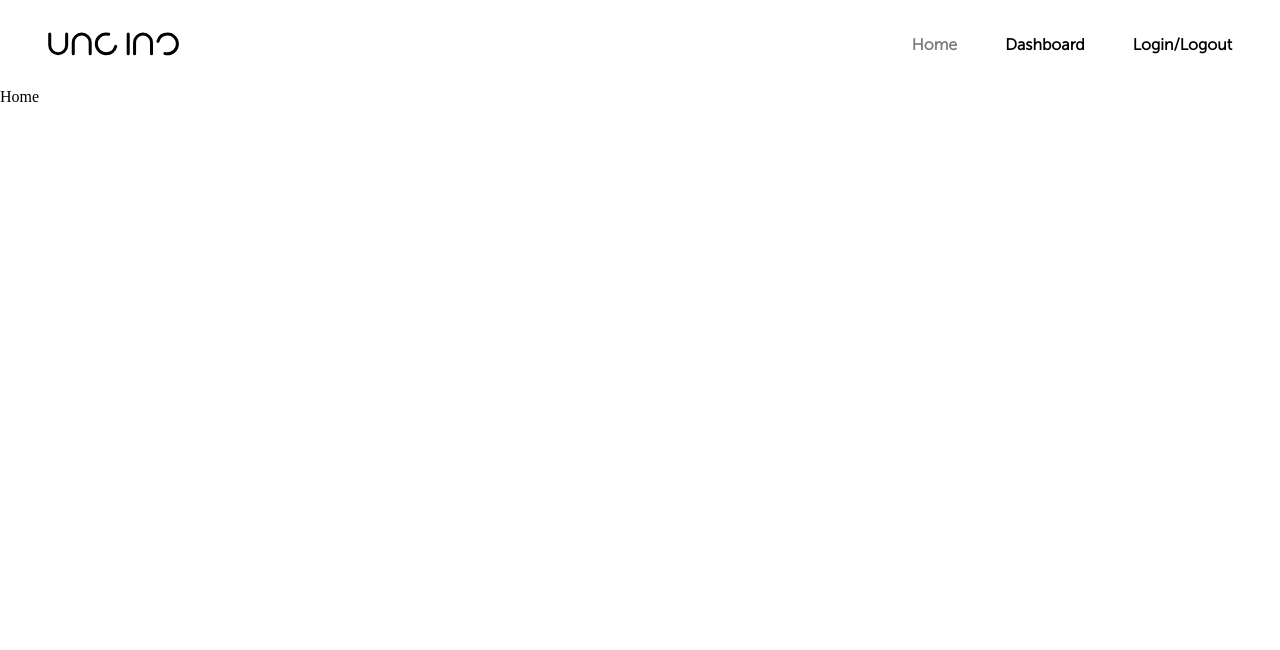
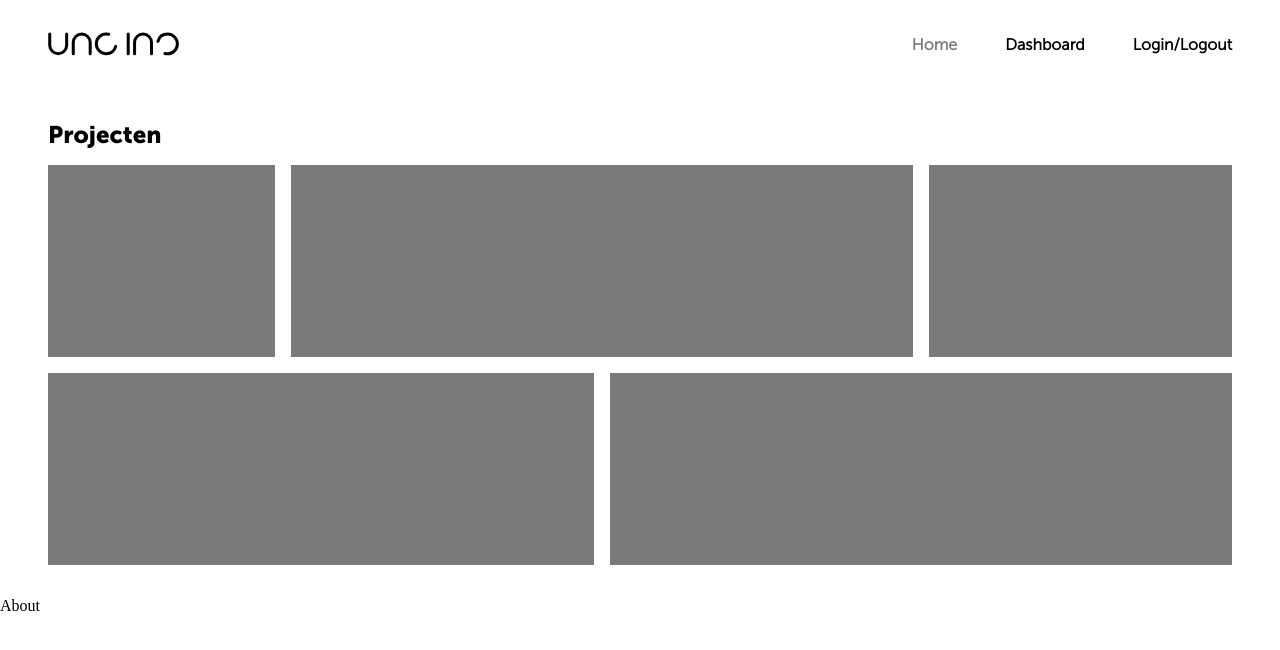
Before and after one commit to RickVellingaa/opdracht-unc-inc, a React (Create React App) app: page /home in a window 1280 px wide. Shown: the top 650 px of the page. Built offline with nearby package versions, Linux system fonts and the light colour scheme.

Commit message:
Projects component gemaakt
Projects component om de homepagina een beetje op te vullen.

```diff
--- a/src/components/Projects.tsx
+++ b/src/components/Projects.tsx
@@ -1,5 +1,16 @@
 function Projects() {
-  return <div>Projects</div>;
+  return (
+    <section className="projects">
+      <h2>Projecten</h2>
+      <div className="projects-list">
+        <article></article>
+        <article></article>
+        <article></article>
+        <article></article>
+        <article></article>
+      </div>
+    </section>
+  );
 }
 
 export default Projects;
--- a/src/index.css
+++ b/src/index.css
@@ -91,3 +91,50 @@ header nav ul li a {
 header nav ul li a.active {
   color: var(--text-clr);
 }
+
+/* Projects component */
+.projects {
+  position: relative;
+  width: 100%;
+  padding: 2em 3em;
+}
+
+.projects-list {
+  position: relative;
+  display: grid;
+  margin-top: 1em;
+  grid-template-areas:
+    "hvc toegift toegift brenger"
+    "vandebron vandebron troopen troopen";
+  grid-template-columns: 1.5fr 2fr 2fr 2fr;
+  grid-gap: 1em;
+  width: 100%;
+  height: 50vh;
+}
+
+.projects-list article {
+  width: 100%;
+  background-color: var(--text-clr);
+}
+
+.projects-list article:nth-child(1) {
+  grid-area: hvc;
+}
+
+.projects-list article:nth-child(2) {
+  grid-area: toegift;
+}
+
+.projects-list article:nth-child(3) {
+  grid-area: brenger;
+}
+
+.projects-list article:nth-child(4) {
+  grid-area: vandebron;
+}
+
+.projects-list article:nth-child(5) {
+  grid-area: troopen;
+}
+
+/* About component */
--- a/src/pages/Home.tsx
+++ b/src/pages/Home.tsx
@@ -1,5 +1,12 @@
+import { About, Projects } from "../components";
+
 function Home() {
-  return <div>Home</div>;
+  return (
+    <main>
+      <Projects />
+      <About />
+    </main>
+  );
 }
 
 export default Home;
```
